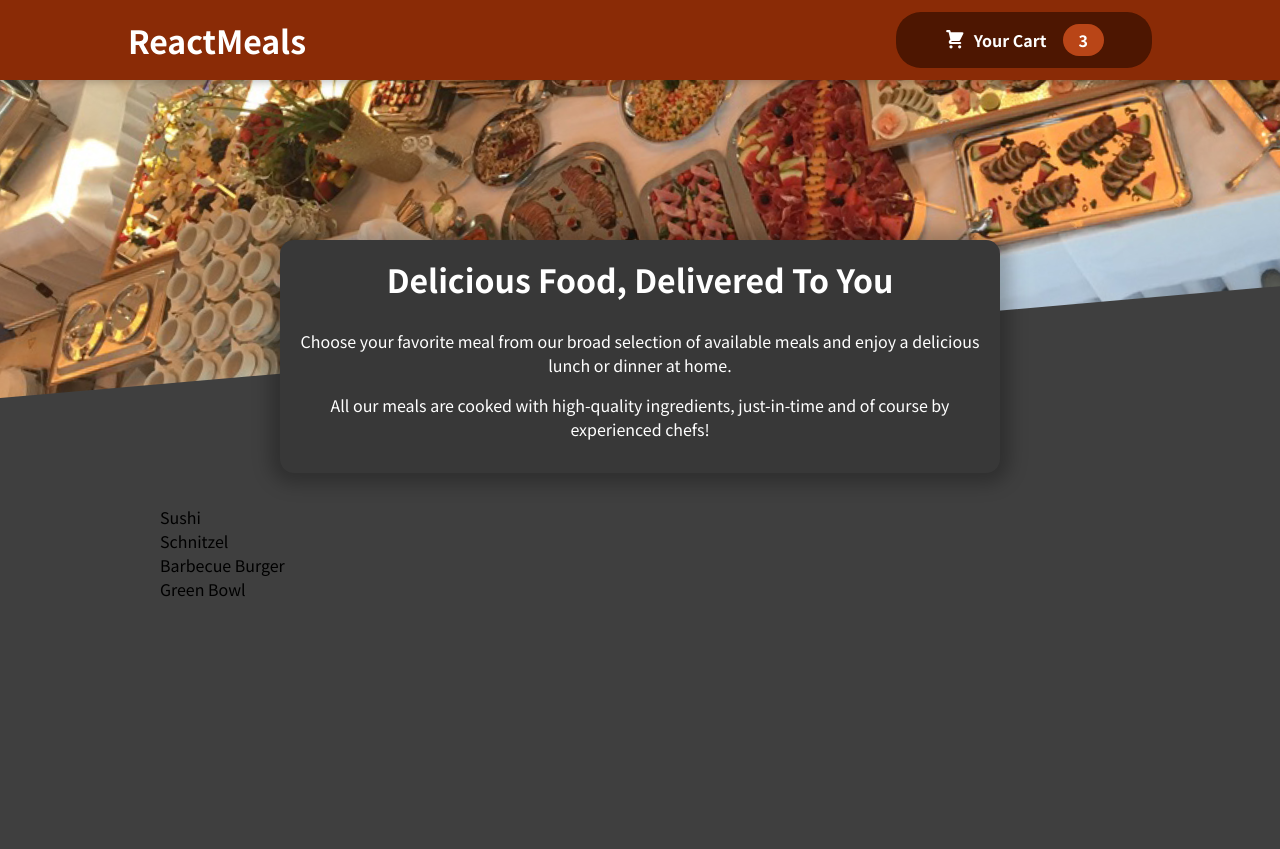
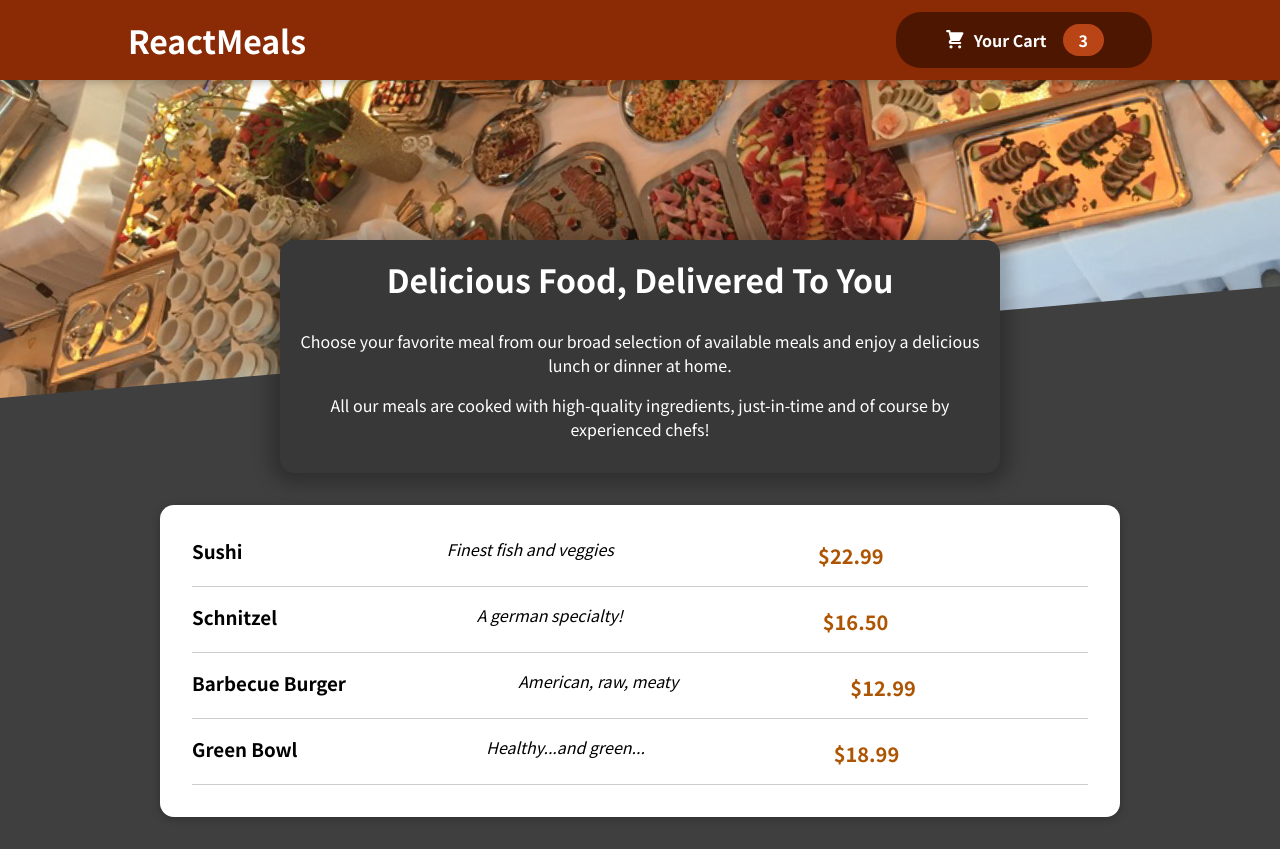
Before and after one commit to hoszie/ReactMeals, a React (Create React App) app: page / in a window 1280 px wide. Before the commit the page ends 800 px from the top, so only its background shows below. Built offline with nearby package versions, Linux system fonts and the light colour scheme.

Commit message:
added individual MealItems & displayed them

```diff
--- a/src/components/Meals/AvailableMeals.js
+++ b/src/components/Meals/AvailableMeals.js
@@ -1,42 +1,52 @@
-import React from 'react';
-import styles from './AvailableMeals.module.css';
+import React from "react";
+import styles from "./AvailableMeals.module.css";
+
+import Card from "../UI/Card";
+import MealItem from "./MealItem/MealItem";
 
 const DUMMY_MEALS = [
   {
-    id: 'm1',
-    name: 'Sushi',
-    description: 'Finest fish and veggies',
-    price: 22.99,
+    id: "m1",
+    name: "Sushi",
+    description: "Finest fish and veggies",
+    price: 22.99
   },
   {
-    id: 'm2',
-    name: 'Schnitzel',
-    description: 'A german specialty!',
-    price: 16.5,
+    id: "m2",
+    name: "Schnitzel",
+    description: "A german specialty!",
+    price: 16.5
   },
   {
-    id: 'm3',
-    name: 'Barbecue Burger',
-    description: 'American, raw, meaty',
-    price: 12.99,
+    id: "m3",
+    name: "Barbecue Burger",
+    description: "American, raw, meaty",
+    price: 12.99
   },
   {
-    id: 'm4',
-    name: 'Green Bowl',
-    description: 'Healthy...and green...',
-    price: 18.99,
-  },
+    id: "m4",
+    name: "Green Bowl",
+    description: "Healthy...and green...",
+    price: 18.99
+  }
 ];
 
 const AvailableMeals = () => {
-  const mealsList = DUMMY_MEALS.map(meal => <li>{meal.name}</li>);
+  const mealsList = DUMMY_MEALS.map(meal => (
+    <MealItem
+      key={meal.id}
+      name={meal.name}
+      description={meal.description}
+      price={meal.price}
+    />
+  ));
   return (
     <section className={styles.meals}>
       <ul>
-        {mealsList}
+        <Card>{mealsList}</Card>
       </ul>
     </section>
-  )
+  );
 };
 
 export default AvailableMeals;
--- /dev/null
+++ b/src/components/Meals/MealItem/MealItem.js
@@ -0,0 +1,19 @@
+import React from 'react';
+import styles from './MealItem.module.css';
+
+const MealItem = props => {
+  const price = `$${props.price.toFixed(2)}`;
+
+  return (
+    <li className={styles.meal}>
+      <div><h3>{props.name}</h3></div>
+      <div className={styles.description}>{props.description}</div>
+      <div className={styles.price}>{price}</div>
+      <div>
+
+      </div>
+    </li>
+  )
+};
+
+export default MealItem;
--- /dev/null
+++ b/src/components/Meals/MealItem/MealItem.module.css
@@ -0,0 +1,22 @@
+.meal {
+  display: flex;
+  justify-content: space-between;
+  margin: 1rem;
+  padding-bottom: 1rem;
+  border-bottom: 1px solid #ccc;
+}
+
+.meal h3 {
+  margin: 0 0 0.25rem 0;
+}
+
+.description {
+  font-style: italic;
+}
+
+.price {
+  margin-top: 0.25rem;
+  font-weight: bold;
+  color: #ad5502;
+  font-size: 1.25rem;
+}
--- /dev/null
+++ b/src/components/Meals/MealItem/MealItemForm.js
@@ -0,0 +1 @@
+import styles from './MealItemForm.module.css';
--- a/src/components/Meals/MealsSummary.js
+++ b/src/components/Meals/MealsSummary.js
@@ -1,4 +1,3 @@
-import React from "react";
 import styles from "./MealsSummary.module.css";
 
 const MealsSummary = () => {
--- /dev/null
+++ b/src/components/UI/Card.js
@@ -0,0 +1,10 @@
+import React from 'react';
+import styles from './Card.module.css';
+
+const Card = props => {
+  return (
+    <div className={styles.card}>{props.children}</div>
+  )
+};
+
+export default Card;
--- /dev/null
+++ b/src/components/UI/Card.module.css
@@ -0,0 +1,6 @@
+.card {
+  padding: 1rem;
+  box-shadow: 0 2px 8px rgba(0, 0, 0, 0.25);
+  border-radius: 14px;
+  background-color: white;
+}
```
Also changed, not shown: src/components/Meals/MealItem/MealItemForm.module.css (added, +20 -0 lines), 1 other file (tests, documents, lock files or other folders).
